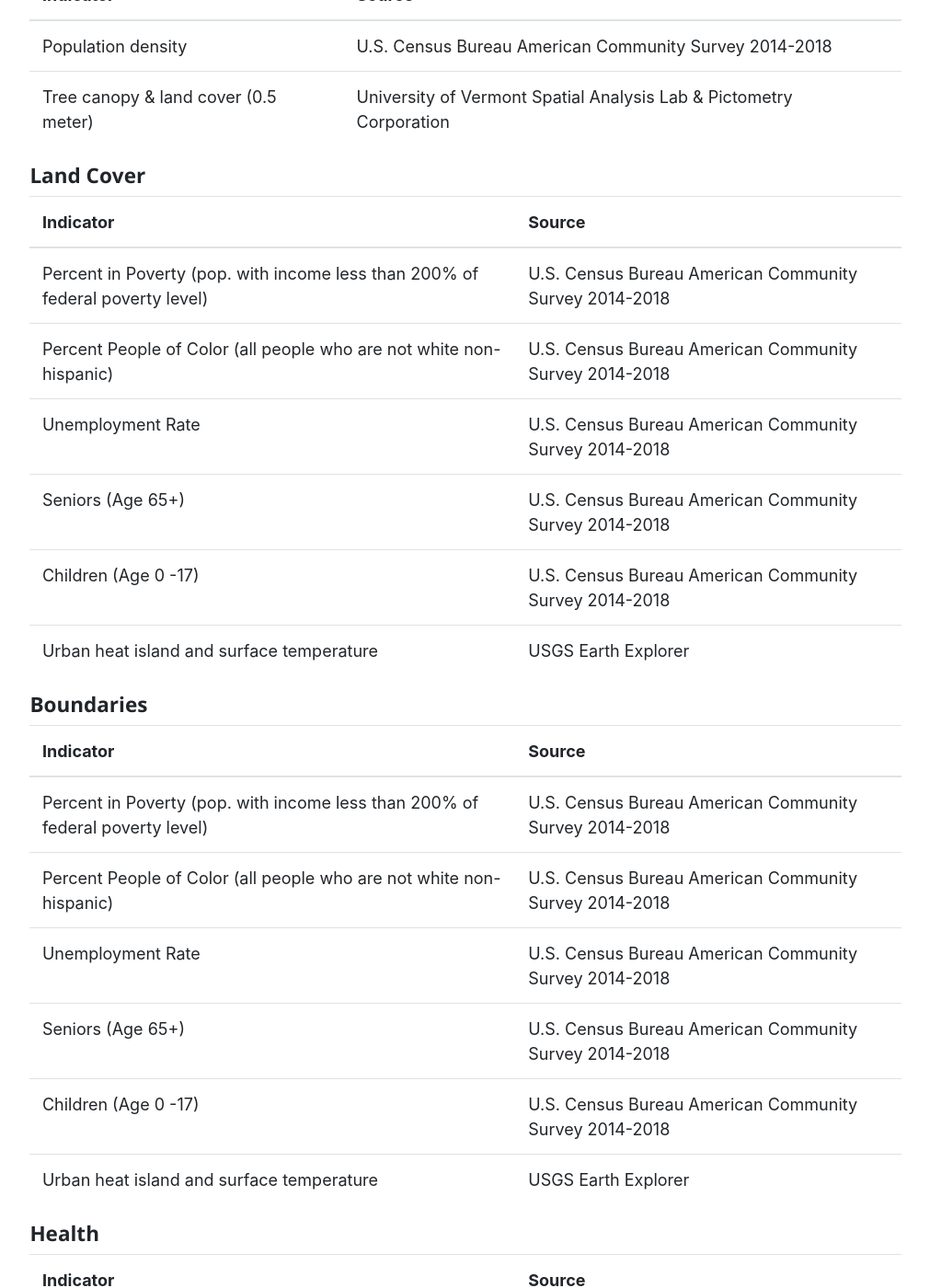
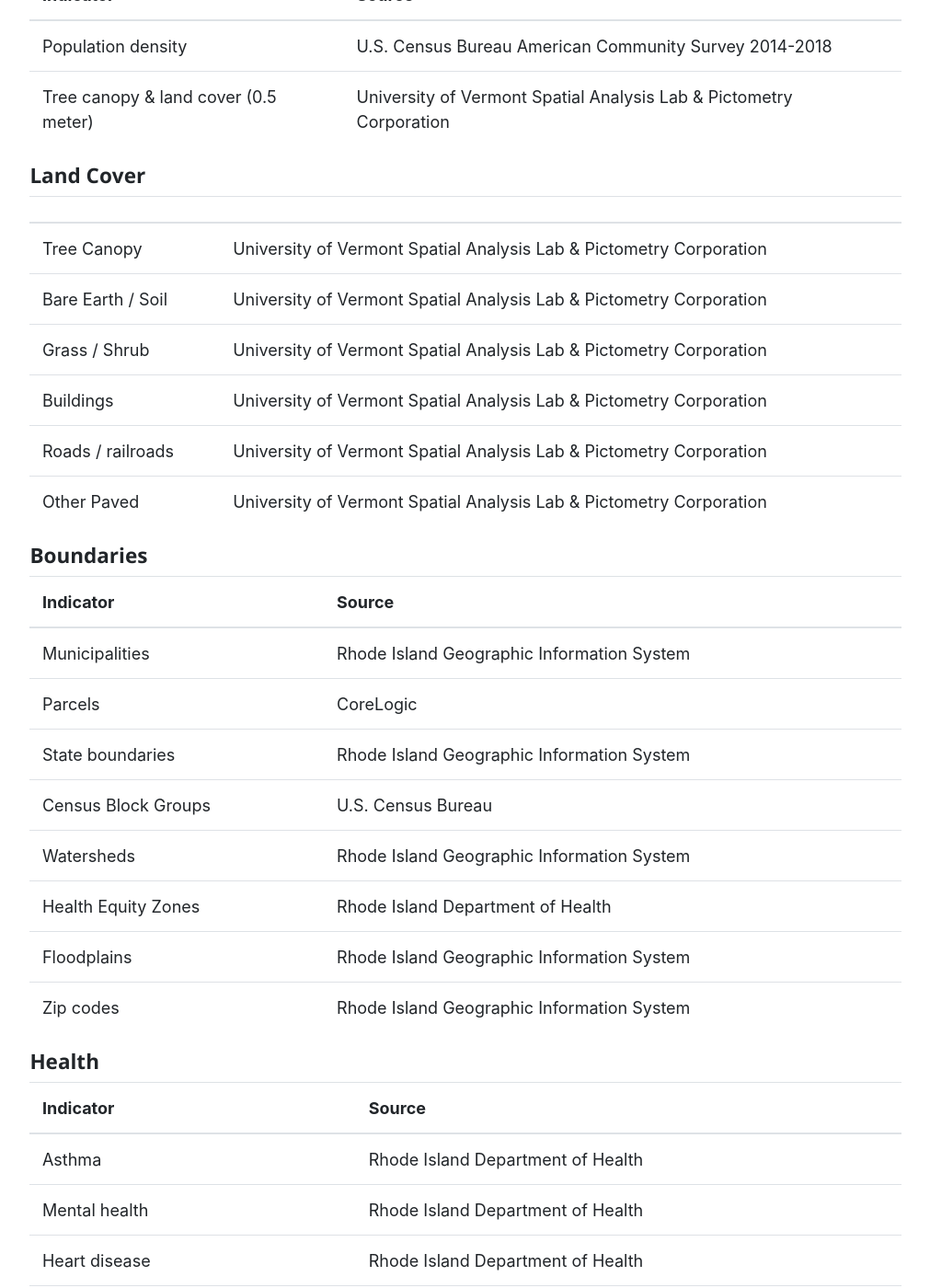
Before and after one commit to American-Forests/TESA-StaticPages, a Jekyll site: the page built from datasources/index.html, in a window 1280 px wide and 1400 px high, scrolled down 953 px. Shown: the whole window at 92% size, without its empty margins (134-1145 px from the left). Built offline with Jekyll 4.4.1, drawn with Linux system fonts in a browser that asks for light colours; some of the changed text lies outside the part shown.

Commit message:
data sources page completed

```diff
--- a/_includes/header-home.html
+++ b/_includes/header-home.html
@@ -15,6 +15,7 @@
                     <a class="dropdown-item" href="/about">About</a>
                     <a class="dropdown-item" href="/methodology">Methodology</a>
                     <a class="dropdown-item" href="/dictionary">Data Dictionary</a>
+                    <a class="dropdown-item" href="/datasources">Data Sources</a>
                     <a class="dropdown-item" href="/FAQ">FAQ</a>
                 </div>
             </li>
--- a/_layouts/default.html
+++ b/_layouts/default.html
@@ -7,11 +7,7 @@
 
     <main>
 
-      {% if page.title == "home" %}
-        {% include header-home.html %}
-      {% else %}
-        {% include header.html %}
-      {% endif %}
+      {% include header-home.html %}
 
       {{ content }}
 
--- a/css/main.scss
+++ b/css/main.scss
@@ -478,11 +478,9 @@
 
   }
 }
-
 .mx-auto {
   width: 80%;
 }
-
 .dropdown a {
   color: black;
 }
--- a/datasources/index.html
+++ b/datasources/index.html
@@ -44,12 +44,6 @@
             </tbody>
             </table>
     <h5><strong>Neighborhood Goal</strong></h5>
-
-
-
-
-
-
         <table class="table">
             <thead>
                 <tr>
@@ -72,34 +66,34 @@
         <table class="table">
             <thead>
                 <tr>
-                <th scope="col">Indicator</th>
-                <th scope="col">Source</th>
+                <th scope="col"></th>
+                <th scope="col"></th>
                 </tr>
             </thead>
             <tbody>
                 <tr>
-                    <td>Percent in Poverty (pop. with income less than 200% of federal poverty level)</td>
-                    <td>U.S. Census Bureau American Community Survey 2014-2018</td>
+                    <td>Tree Canopy</td>
+                    <td>University of Vermont Spatial Analysis Lab & Pictometry Corporation</td>
                 </tr>
                 <tr>
-                    <td>Percent People of Color (all people who are not white non-hispanic) </td>
-                    <td>U.S. Census Bureau American Community Survey 2014-2018</td>
+                    <td>Bare Earth / Soil</td>
+                    <td>University of Vermont Spatial Analysis Lab & Pictometry Corporation</td>
                 </tr>
                 <tr>
-                    <td>Unemployment Rate</td>
-                    <td>U.S. Census Bureau American Community Survey 2014-2018</td>
+                    <td>Grass / Shrub</td>
+                    <td>University of Vermont Spatial Analysis Lab & Pictometry Corporation</td>
                 </tr>
                 <tr>
-                    <td>Seniors (Age 65+)</td>
-                    <td>U.S. Census Bureau American Community Survey 2014-2018</td>
+                    <td>Buildings</td>
+                    <td>University of Vermont Spatial Analysis Lab & Pictometry Corporation</td>
                 </tr>
                 <tr>
-                    <td>Children (Age 0 -17)</td>
-                    <td>U.S. Census Bureau American Community Survey 2014-2018</td>
+                    <td>Roads / railroads</td>
+                    <td>University of Vermont Spatial Analysis Lab & Pictometry Corporation</td>
                 </tr>
                 <tr>
-                    <td>Urban heat island and surface temperature</td>
-                    <td>USGS Earth Explorer</td>
+                    <td>Other Paved</td>
+                    <td>University of Vermont Spatial Analysis Lab & Pictometry Corporation</td>
                 </tr>
             </tbody>
             </table>
@@ -113,28 +107,36 @@
             </thead>
             <tbody>
                 <tr>
-                    <td>Percent in Poverty (pop. with income less than 200% of federal poverty level)</td>
-                    <td>U.S. Census Bureau American Community Survey 2014-2018</td>
+                    <td>Municipalities</td>
+                    <td>Rhode Island Geographic Information System</td>
                 </tr>
                 <tr>
-                    <td>Percent People of Color (all people who are not white non-hispanic) </td>
-                    <td>U.S. Census Bureau American Community Survey 2014-2018</td>
+                    <td>Parcels</td>
+                    <td>CoreLogic</td>
                 </tr>
                 <tr>
-                    <td>Unemployment Rate</td>
-                    <td>U.S. Census Bureau American Community Survey 2014-2018</td>
+                    <td>State boundaries</td>
+                    <td>Rhode Island Geographic Information System</td>
                 </tr>
                 <tr>
-                    <td>Seniors (Age 65+)</td>
-                    <td>U.S. Census Bureau American Community Survey 2014-2018</td>
+                    <td>Census Block Groups</td>
+                    <td>U.S. Census Bureau</td>
                 </tr>
                 <tr>
-                    <td>Children (Age 0 -17)</td>
-                    <td>U.S. Census Bureau American Community Survey 2014-2018</td>
+                    <td>Watersheds</td>
+                    <td>Rhode Island Geographic Information System</td>
                 </tr>
                 <tr>
-                    <td>Urban heat island and surface temperature</td>
-                    <td>USGS Earth Explorer</td>
+                    <td>Health Equity Zones</td>
+                    <td>Rhode Island Department of Health</td>
+                </tr>
+                <tr>
+                    <td>Floodplains</td>
+                    <td>Rhode Island Geographic Information System</td>
+                </tr>
+                <tr>
+                    <td>Zip codes</td>
+                    <td>Rhode Island Geographic Information System</td>
                 </tr>
             </tbody>
             </table>
@@ -148,28 +150,28 @@
             </thead>
             <tbody>
                 <tr>
-                    <td>Percent in Poverty (pop. with income less than 200% of federal poverty level)</td>
-                    <td>U.S. Census Bureau American Community Survey 2014-2018</td>
+                    <td>Asthma</td>
+                    <td>Rhode Island Department of Health</td>
                 </tr>
                 <tr>
-                    <td>Percent People of Color (all people who are not white non-hispanic) </td>
-                    <td>U.S. Census Bureau American Community Survey 2014-2018</td>
+                    <td>Mental health </td>
+                    <td>Rhode Island Department of Health</td>
                 </tr>
                 <tr>
-                    <td>Unemployment Rate</td>
-                    <td>U.S. Census Bureau American Community Survey 2014-2018</td>
+                    <td>Heart disease</td>
+                    <td>Rhode Island Department of Health</td>
                 </tr>
                 <tr>
-                    <td>Seniors (Age 65+)</td>
-                    <td>U.S. Census Bureau American Community Survey 2014-2018</td>
+                    <td>Respiratory disease</td>
+                    <td>Rhode Island Department of Health</td>
                 </tr>
                 <tr>
-                    <td>Children (Age 0 -17)</td>
-                    <td>U.S. Census Bureau American Community Survey 2014-2018</td>
+                    <td>Diabetes</td>
+                    <td>Rhode Island Department of Health</td>
                 </tr>
                 <tr>
-                    <td>Urban heat island and surface temperature</td>
-                    <td>USGS Earth Explorer</td>
+                    <td>Hospital Visits</td>
+                    <td>Rhode Island Department of Health</td>
                 </tr>
             </tbody>
             </table>
```
